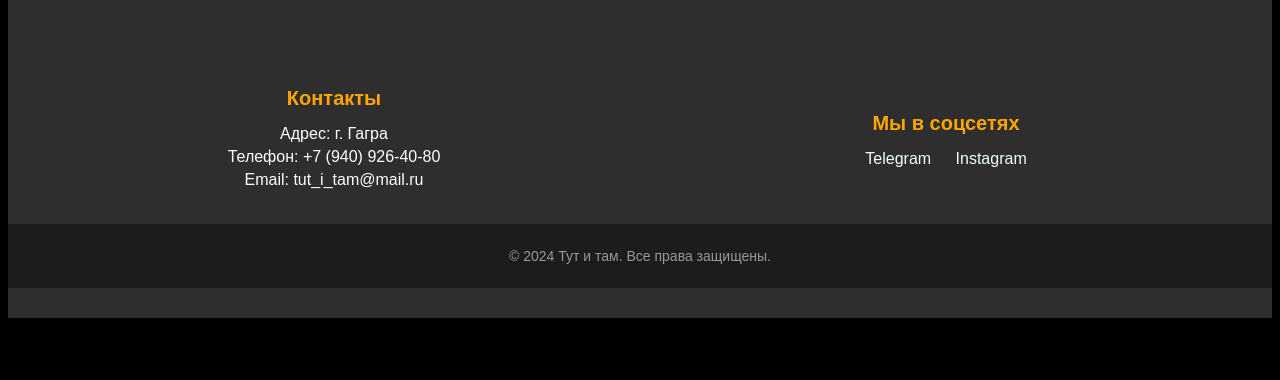
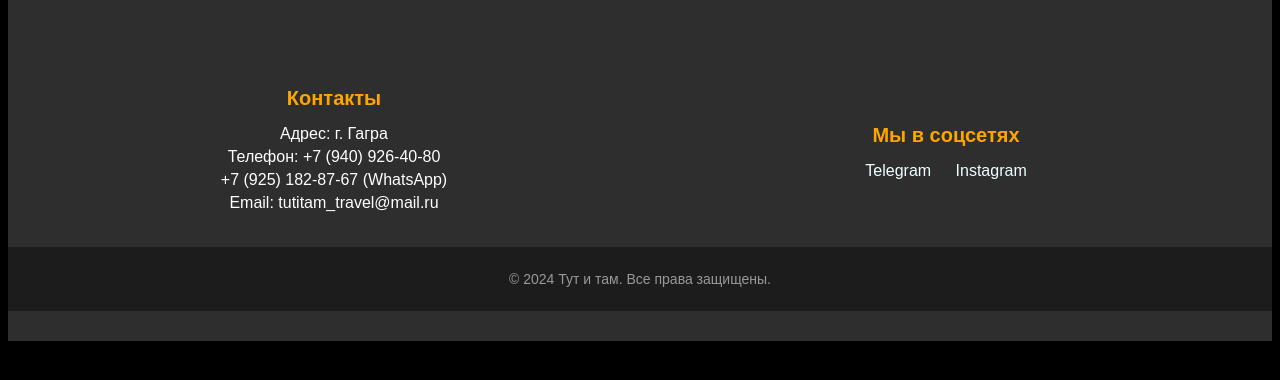
Before and after one commit to MrDzhofik/Tut_i_tam, a Django app: template templates/main.html in a window 1280 px wide. Shown: the part 152-532 px from the top of the page. Run offline with Django 4.2, Linux system fonts and the light colour scheme; the template is opened without the code that fills it, so the values that code supplies are empty.

Commit message:
Небольшие изменения в контактной информации

```diff
--- a/templates/footer.html
+++ b/templates/footer.html
@@ -8,7 +8,8 @@
             <h4>Контакты</h4>
             <p>Адрес: г. Гагра</p>
             <p>Телефон: +7 (940) 926-40-80</p>
-            <p>Email: tut_i_tam@mail.ru</p>
+            <p>+7 (925) 182-87-67 (WhatsApp)</p>
+            <p>Email: tutitam_travel@mail.ru</p>
         </div>
         <div class="footer-social">
             <h4>Мы в соцсетях</h4>
```
